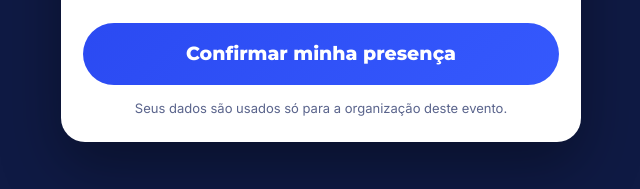
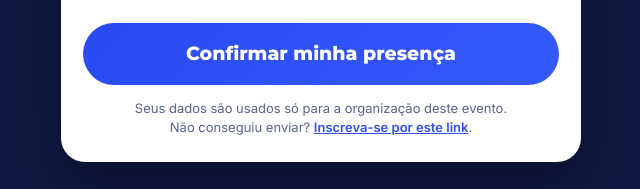
Before and after one commit to cafedenegociosibpo/cafedenegociosibpo.github.io, a plain HTML site: page index.html in a window 1280 px wide. Shown: the part 1557-1746 px from the top of the page, without its empty margins (319-959 px from the left). Drawn offline with Linux system fonts and the light colour scheme.

Commit message:
Link reserva para o formulário do Google
Co-Authored-By: Claude Fable 5.2 <noreply@anthropic.com>

```diff
--- a/index.html
+++ b/index.html
@@ -131,7 +131,7 @@ footer img{width:120px;height:auto;display:block;margin:0 auto 12px}
         </div>
         <button type="submit" id="enviar">Confirmar minha presença</button>
         <p class="falha" id="falha">Não foi possível enviar agora. Confira a sua conexão e toque de novo.</p>
-        <p class="nota">Seus dados são usados só para a organização deste evento.</p>
+        <p class="nota">Seus dados são usados só para a organização deste evento.<br>Não conseguiu enviar? <a href="https://forms.gle/KPhLjKm52AvKQZXZ9" target="_blank" rel="noopener" style="color:#2F4FF5;font-weight:600">Inscreva-se por este link</a>.</p>
       </form>
       <div class="ok" id="ok" tabindex="-1">
         <div class="check" aria-hidden="true"><svg width="38" height="38" viewBox="0 0 24 24" fill="none" stroke="#fff" stroke-width="3" stroke-linecap="round" stroke-linejoin="round"><path d="M5 12.5l4.5 4.5L19 7.5"/></svg></div>
```
